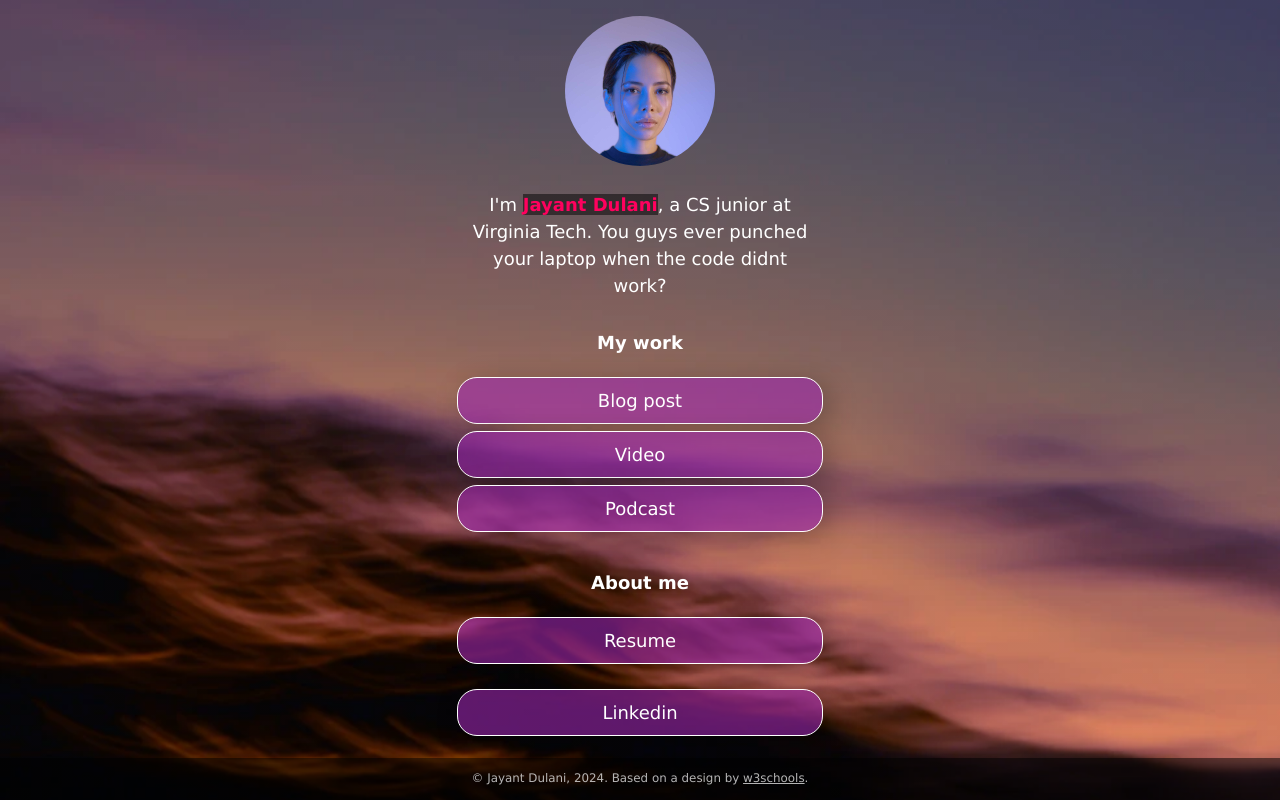
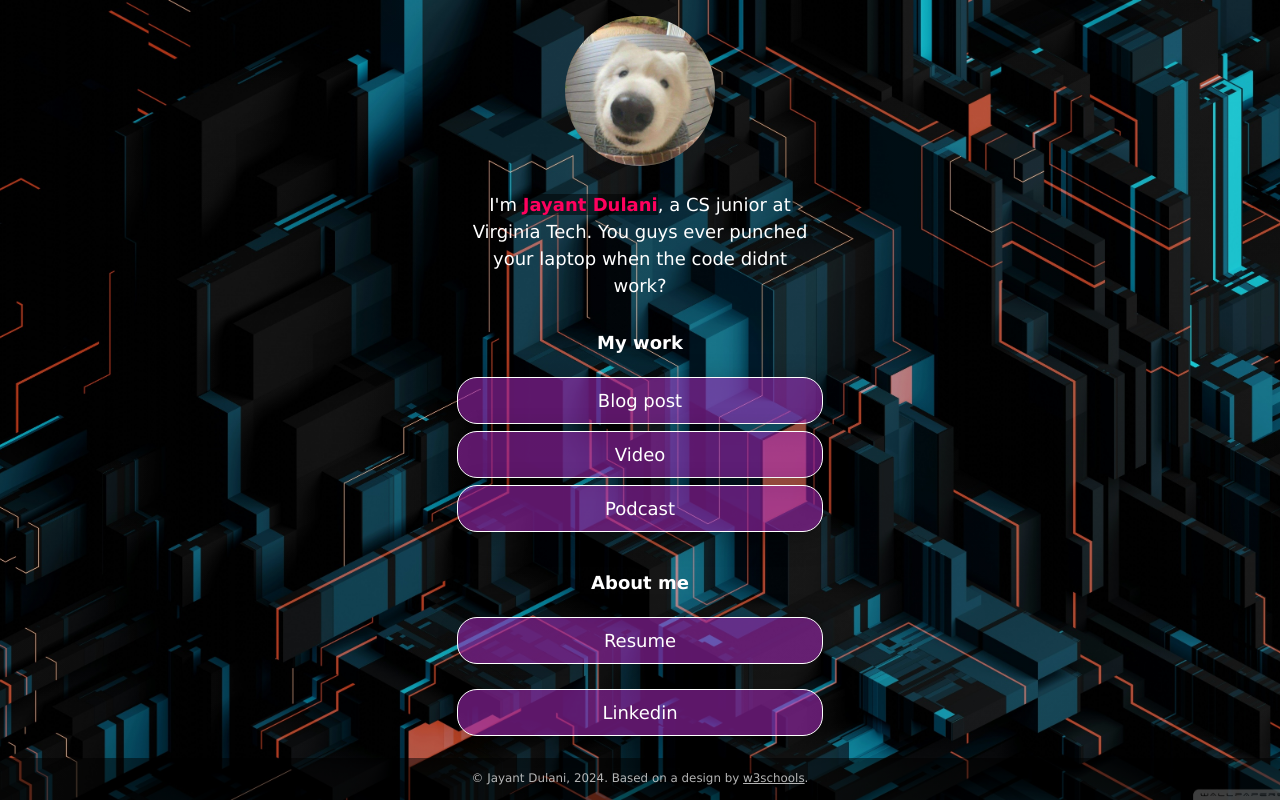
Before and after one commit to Jayantd11/jayantd11.github.io, a plain HTML site: page index.html in a window 1280 px wide. Drawn offline with Linux system fonts and the light colour scheme.

Commit message:
photos
photos

```diff
--- a/css/style.css
+++ b/css/style.css
@@ -26,7 +26,7 @@ body {
     min-height: 100%;
     /* The image used for the site background. Try changing skyscape.jpg to stars.jpg. Put a replacement photo in the images folder and, in line 21 below, replace skyscape.jpg with yourbackgroundfilename.jpg */
     /* The linear gradient darkens the image, like putting a sunglasses lens on top of it. If you want to darken the image even more, change 0.1 (both times) to 0.3 or higher */
-    background: linear-gradient(rgba(0, 0, 0, 0.1), rgba(0, 0, 0, 0.1)), url(../images/skyscape.jpg);
+    background: linear-gradient(rgba(0, 0, 0, 0.1), rgba(0, 0, 0, 0.1)), url(../images/background.jpg);
     /* Prevents the browser from repeating or "tiling" the background image */
     background-repeat: no-repeat;
     background-position: center;
--- a/index.html
+++ b/index.html
@@ -14,7 +14,7 @@
     <div class="container">
       <!-- Image and name container. Put your replacement photo—which you should crop to be square—in the images folder, then change the source attribute to images/yourportraitfilename.jpg. This path says, "Look in the images folder for yourportraitfilename.jpg." Be sure to change the alt text, too. -->
       <div class="image-container">
-        <img src="images/portrait.jpg" alt="Photo by Art Hauntington" />
+        <img src="images/pfp.jpg  " alt="Photo by Art Hauntington" />
       </div>
       <div class="intro">
         I'm <span class="name"><strong>Jayant Dulani</strong></span
```
Also changed, not shown: images/background.jpg (added), images/pfp.jpg (added).
